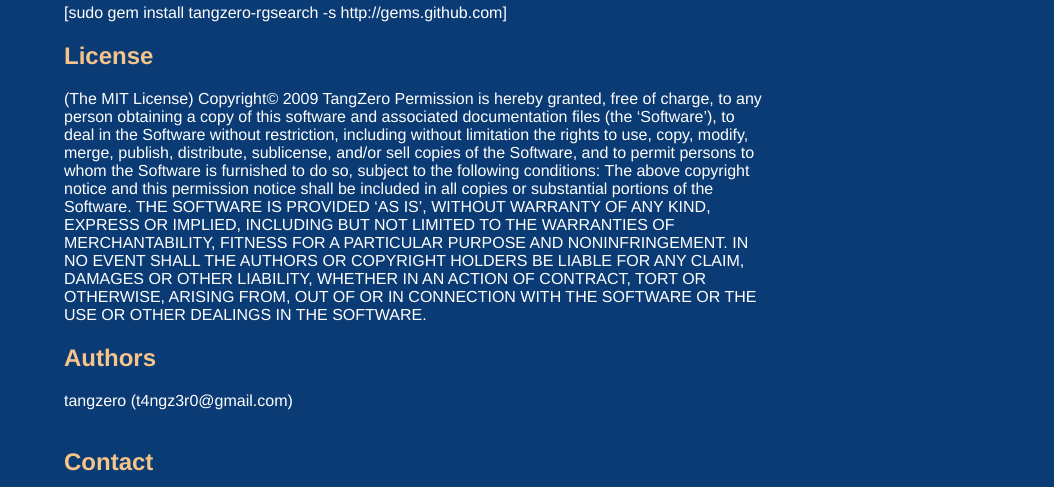
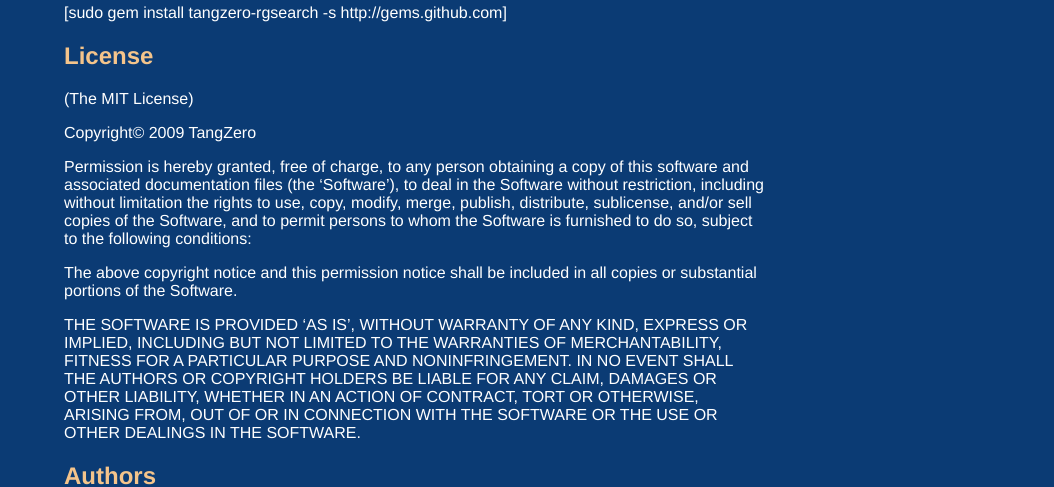
Before and after one commit to albertobraschi/rgsearch, a plain HTML site: page index.html in a window 1280 px wide. Shown: the part 322-809 px from the top of the page, without its empty margins (226-1280 px from the left). Drawn offline with Linux system fonts and the light colour scheme.

Commit message:
alter index.html

```diff
--- a/index.html
+++ b/index.html
@@ -57,15 +57,13 @@
 <h2>Install</h2>
 <p>[sudo gem install tangzero-rgsearch -s http://gems.github.com]</p>
 <h2>License</h2>
-<p>(The MIT License)
+<p>(The MIT License)</p>
+<p>Copyright© 2009 TangZero</p>
+<p>Permission is hereby granted, free of charge, to any person obtaining a copy of this software and associated documentation files (the ‘Software’), to deal in the Software without restriction, including without limitation the rights to use, copy, modify, merge, publish, distribute, sublicense, and/or sell copies of the Software, and to permit persons to whom the Software is furnished to do so, subject to the following conditions:</p>
 
-Copyright© 2009 TangZero
+<p>The above copyright notice and this permission notice shall be included in all copies or substantial portions of the Software.</p>
 
-Permission is hereby granted, free of charge, to any person obtaining a copy of this software and associated documentation files (the ‘Software’), to deal in the Software without restriction, including without limitation the rights to use, copy, modify, merge, publish, distribute, sublicense, and/or sell copies of the Software, and to permit persons to whom the Software is furnished to do so, subject to the following conditions:
-
-The above copyright notice and this permission notice shall be included in all copies or substantial portions of the Software.
-
-THE SOFTWARE IS PROVIDED ‘AS IS’, WITHOUT WARRANTY OF ANY KIND, EXPRESS OR IMPLIED, INCLUDING BUT NOT LIMITED TO THE WARRANTIES OF MERCHANTABILITY, FITNESS FOR A PARTICULAR PURPOSE AND NONINFRINGEMENT. IN NO EVENT SHALL THE AUTHORS OR COPYRIGHT HOLDERS BE LIABLE FOR ANY CLAIM, DAMAGES OR OTHER LIABILITY, WHETHER IN AN ACTION OF CONTRACT, TORT OR OTHERWISE, ARISING FROM, OUT OF OR IN CONNECTION WITH THE SOFTWARE OR THE USE OR OTHER DEALINGS IN THE SOFTWARE.</p>
+<p>THE SOFTWARE IS PROVIDED ‘AS IS’, WITHOUT WARRANTY OF ANY KIND, EXPRESS OR IMPLIED, INCLUDING BUT NOT LIMITED TO THE WARRANTIES OF MERCHANTABILITY, FITNESS FOR A PARTICULAR PURPOSE AND NONINFRINGEMENT. IN NO EVENT SHALL THE AUTHORS OR COPYRIGHT HOLDERS BE LIABLE FOR ANY CLAIM, DAMAGES OR OTHER LIABILITY, WHETHER IN AN ACTION OF CONTRACT, TORT OR OTHERWISE, ARISING FROM, OUT OF OR IN CONNECTION WITH THE SOFTWARE OR THE USE OR OTHER DEALINGS IN THE SOFTWARE.</p>
 <h2>Authors</h2>
 <p>tangzero (t4ngz3r0@gmail.com)
 <br/>
```
